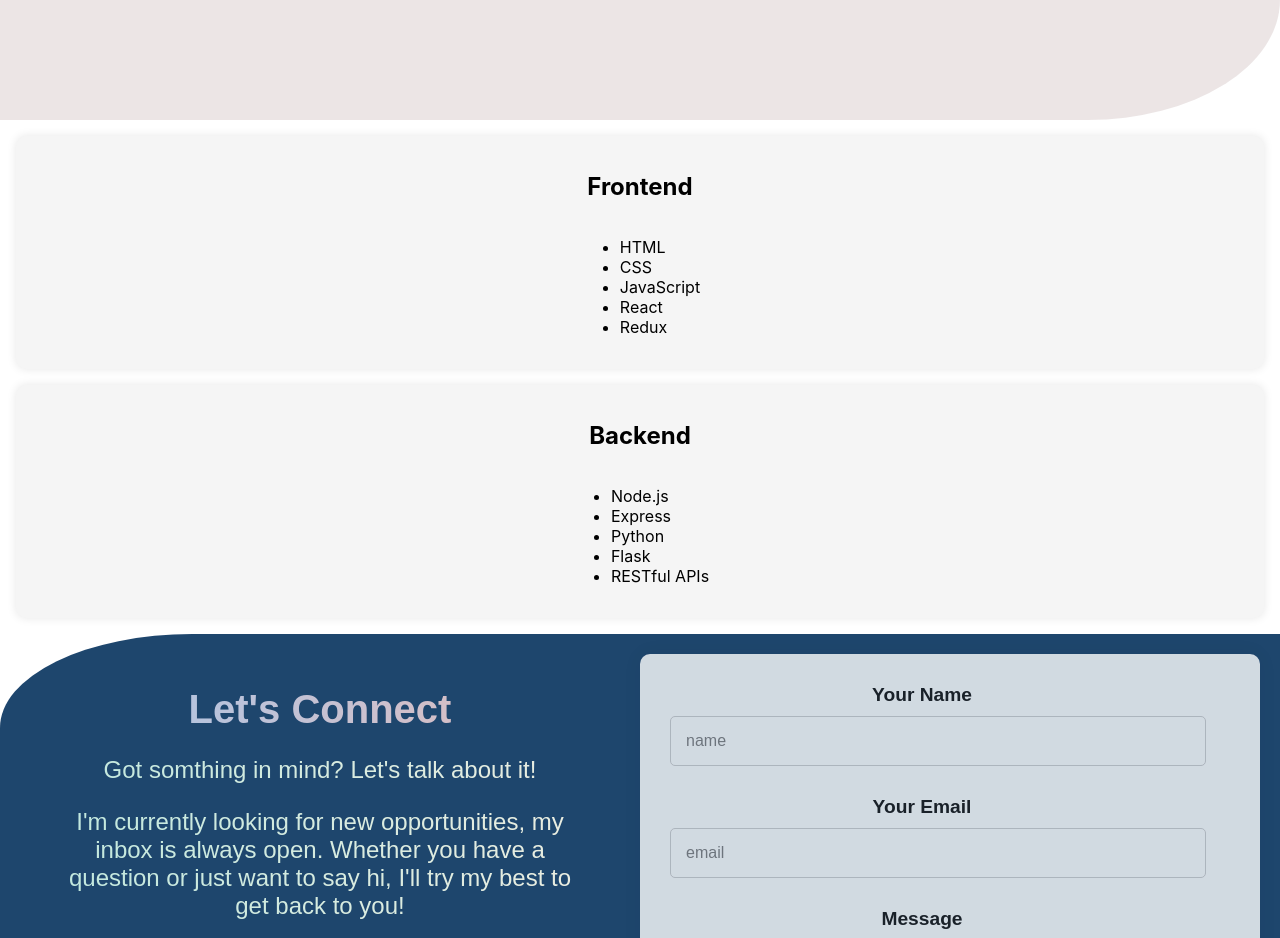
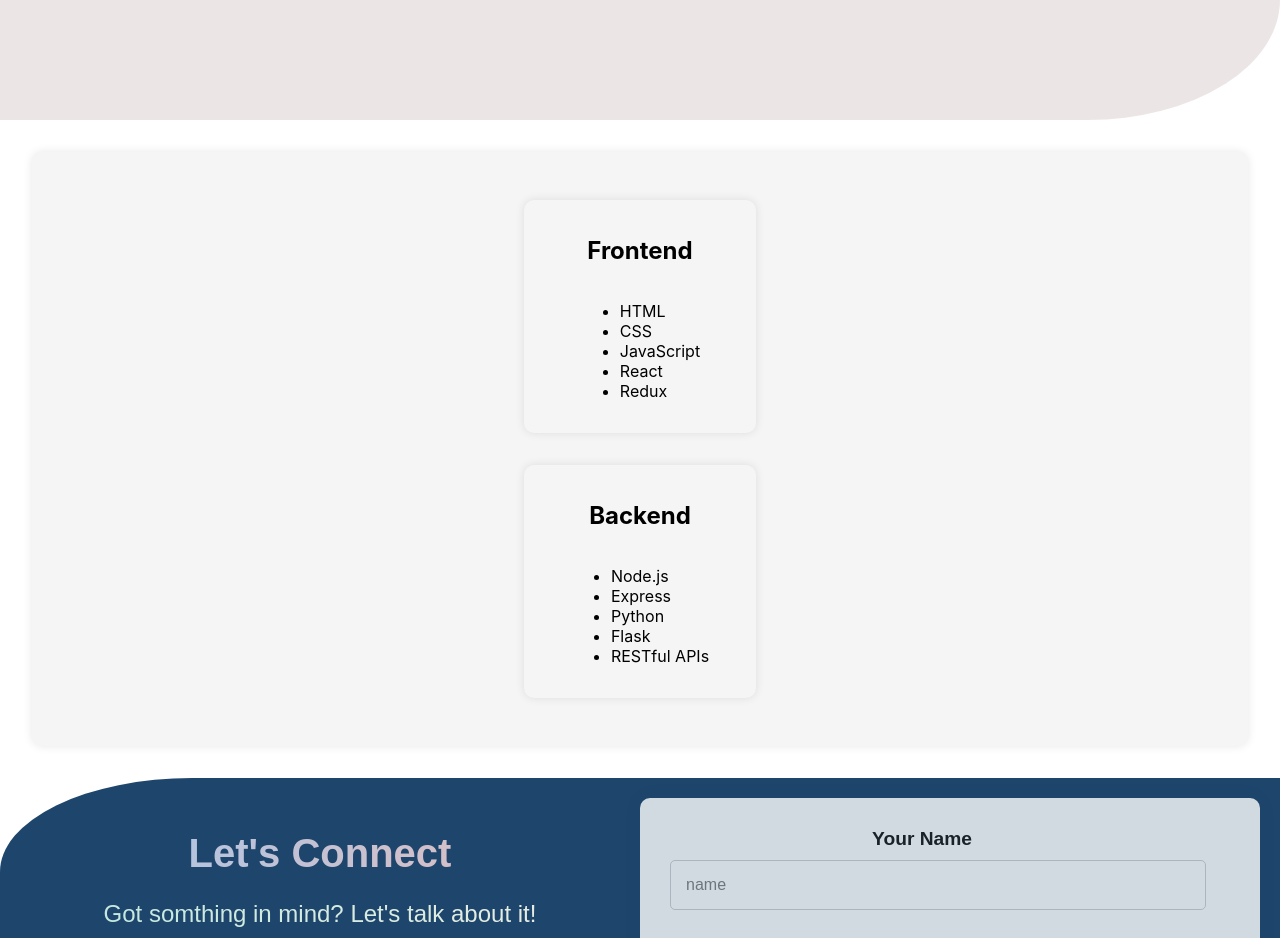
Before and after one commit to abdozayan12/New-Portfolio, a React (Create React App) app: page / in a window 1280 px wide. Shown: the part 680-1618 px from the top of the page. Built offline with nearby package versions, Linux system fonts and the light colour scheme.

Commit message:
Update About.css

```diff
--- a/src/components/About/About.css
+++ b/src/components/About/About.css
@@ -1,3 +1,16 @@
+.about {
+    display: flex;
+    flex-direction: column;
+    align-items: center;
+    justify-content: center;
+    padding: 2rem;
+    margin: 2rem;
+    border-radius: 10px;
+    background-color: #f5f5f5;
+    box-shadow: 0 0 10px rgba(0, 0, 0, 0.1);
+    transition: all 0.3s ease;
+}
+
 .skill-card {
     display: flex;
     flex-direction: column;
@@ -5,8 +18,15 @@
     justify-content: center;
     padding: 1rem;
     margin: 1rem;
+    width: 200px;
+    flex-wrap: wrap;
     border-radius: 10px;
     background-color: #f5f5f5;
     box-shadow: 0 0 10px rgba(0, 0, 0, 0.1);
     transition: all 0.3s ease;
 }
+
+.skill-card:hover {
+    transform: scale(1.05);
+    background-color: bisque;
+}
```
